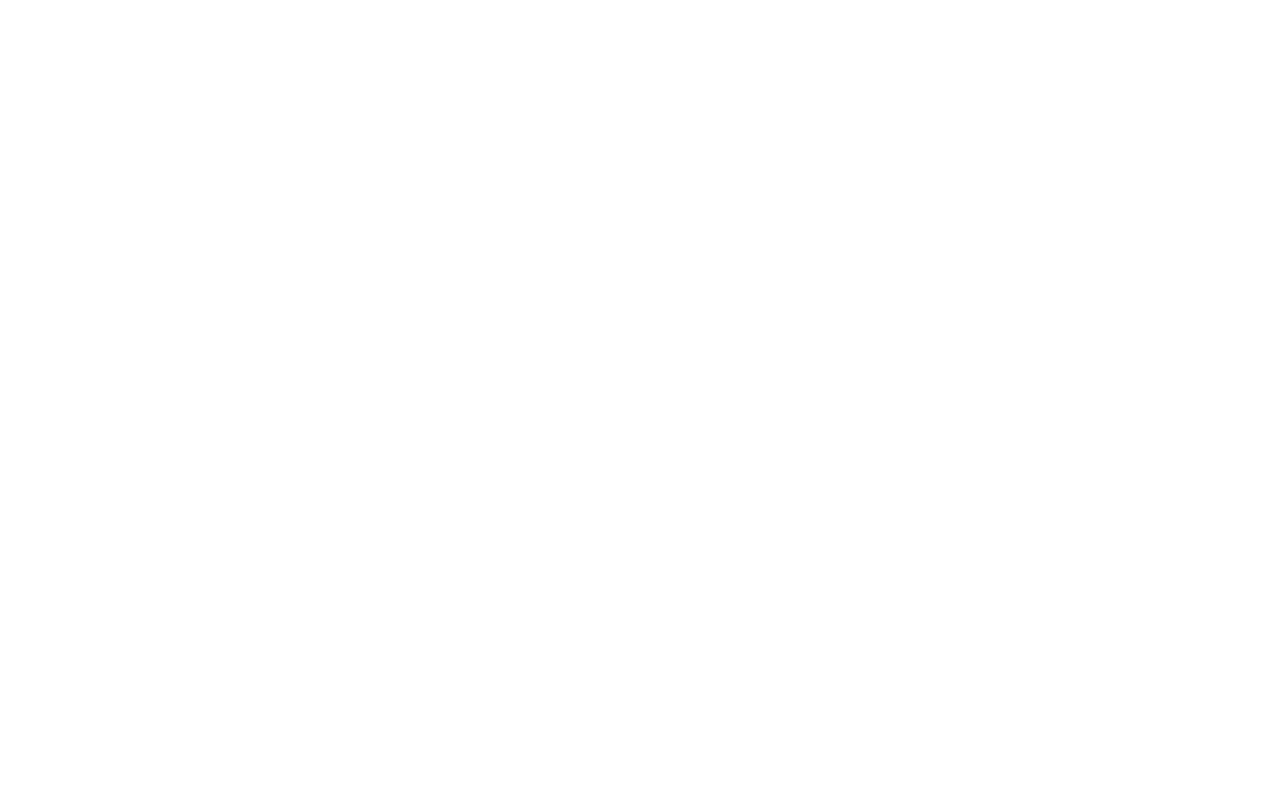
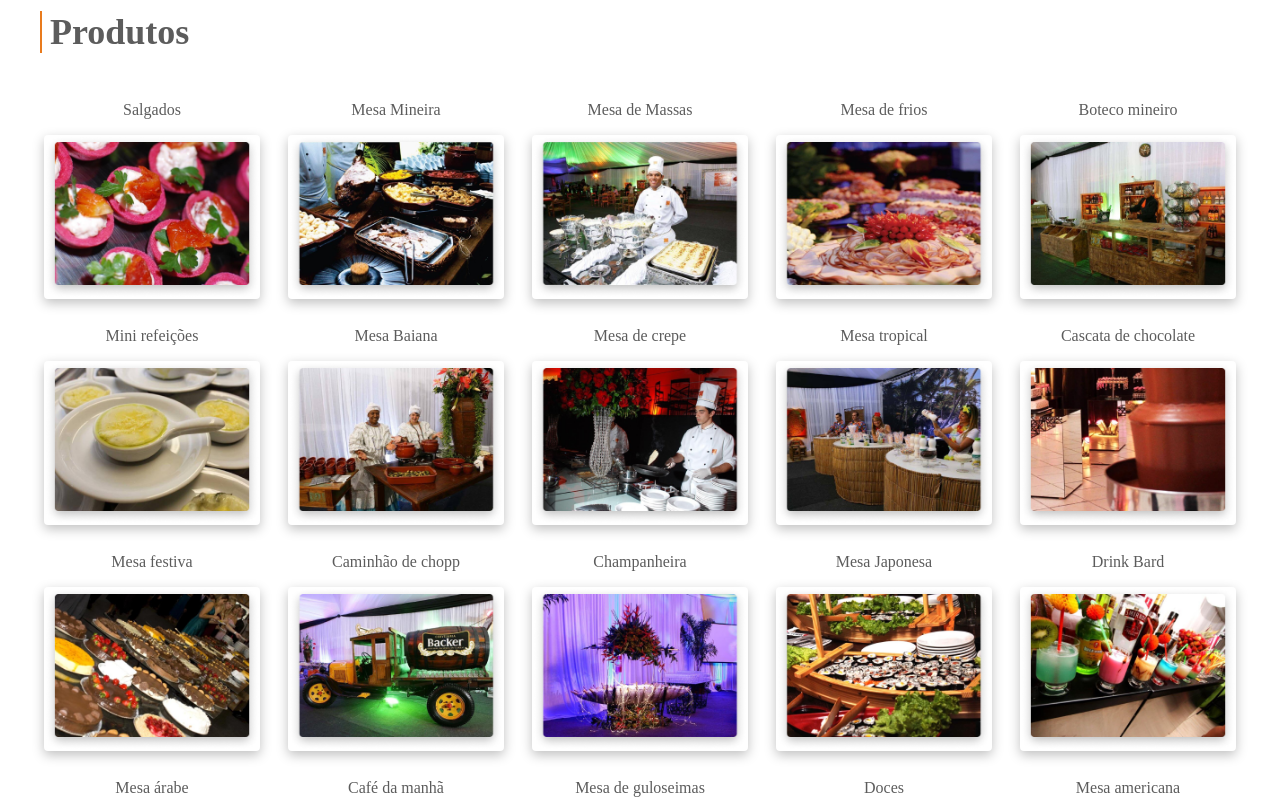
Before and after one commit to LucasMtss/guy-buffet, a React (Vite) app: page / in a window 1280 px wide. Shown: the part 1780-2580 px from the top of the page. Before the commit the page ends 1743 px from the top, so only its background shows below. Built offline with nearby package versions, Linux system fonts and the light colour scheme.

Commit message:
adicao das imagens

```diff
--- a/src/components/ProductCard/index.tsx
+++ b/src/components/ProductCard/index.tsx
@@ -1,17 +1,23 @@
 
-import  { Container, Name } from'./style.ts'
+import  { Container, Name, Image } from'./style.ts'
+
+interface IProps {
+    name: string;
+    img: string;
+
+}
 
 
 
 
-function ProductCard() {
+function ProductCard({name,img}:IProps) {
 
     return (
        <Container>
         <Name>
-
+            {name}
         </Name>
-        <Image src='' alt=''/>
+        <Image src={img} alt={name}/>
        </Container>
     )
 
--- /dev/null
+++ b/src/components/Products/index.tsx
@@ -0,0 +1,132 @@
+
+import  { Container} from'./style.ts'
+import salgados from "../../assets/products/salgados.png"
+import mesaMineira from "../../assets/products/mesa-mineira.png"
+import mesaDeMassas from "../../assets/products/mesa-de-massas.png"
+import mesaDeFrios from "../../assets/products/mesa-de-frios.png"
+import botecoMineiro from "../../assets/products/boteco-mineiro.png"
+import miniRefeicoes from "../../assets/products/mini-refeicoes.png"
+import mesaBaiana from "../../assets/products/mesa-baiana.png"
+import mesaDeCrepe from "../../assets/products/mesa-de-crepe.png"
+import mesaTropical from "../../assets/products/mesa-tropical.png"
+import cascataDeChocolate from "../../assets/products/cascata-de-chocolate.png"
+import mesaFestiva from "../../assets/products/mesa-festiva.png"
+import caminhaoDeChopp from "../../assets/products/caminhao-de-chopp.png"
+import champanheira from "../../assets/products/champanheira.png"
+import mesaJaponesa from "../../assets/products/mesa-japonesa.png"
+import drinkBar from "../../assets/products/drink-bar.png"
+import mesaArabe from "../../assets/products/mesa-arabe.png"
+import cafeDaManha from "../../assets/products/cafe-da-manha.png"
+import mesaDeGuloseimas from "../../assets/products/mesa-de-guloseimas.png"
+import mesaAmericana from "../../assets/products/mesa-americana.png"
+import doces from "../../assets/products/doces.png"
+import { useEffect, useState } from 'react'
+import ProductCard from '../ProductCard/index.tsx'
+
+interface ICard {
+    name: string;
+    img: string;
+}
+
+function Products() {
+    const [cards, setCards] = useState([] as ICard[])
+
+    useEffect(() => {
+        setCards([
+            {
+                name: 'Salgados',
+                img: salgados
+            },
+            {
+                name: 'Mesa Mineira',
+                img: mesaMineira
+            },
+            {
+                name: 'Mesa de Massas',
+                img: mesaDeMassas
+            },
+            {
+                name: 'Mesa de frios',
+                img: mesaDeFrios
+            },
+            {
+                name: 'Boteco mineiro',
+                img: botecoMineiro
+            },
+            {
+                name: 'Mini refeições',
+                img: miniRefeicoes
+            },
+            {
+                name: 'Mesa Baiana',
+                img: mesaBaiana
+            },
+            {
+                name: 'Mesa de crepe',
+                img: mesaDeCrepe
+            },
+            {
+                name: 'Mesa tropical',
+                img: mesaTropical
+            },
+            {
+                name: 'Cascata de chocolate',
+                img: cascataDeChocolate
+            },
+            {
+                name: 'Mesa festiva',
+                img: mesaFestiva
+            },
+            {
+                name: 'Caminhão de chopp',
+                img: caminhaoDeChopp
+            },
+            {
+                name: 'Champanheira',
+                img: champanheira
+            },
+            {
+                name: 'Mesa Japonesa',
+                img: mesaJaponesa
+            },
+            {
+                name: 'Drink Bard',
+                img: drinkBar
+            },
+            {
+                name: 'Mesa árabe',
+                img: mesaArabe
+            },
+            {
+                name: 'Café da manhã',
+                img: cafeDaManha
+            },
+            {
+                name: 'Mesa de guloseimas',
+                img: mesaDeGuloseimas
+            },
+            {
+                name: 'Doces',
+                img: doces
+            },
+            {
+                name: 'Mesa americana',
+                img: mesaAmericana
+            },
+        ])
+    }, []);
+
+    return (
+      <Container>
+        {
+            cards.map(card => {
+                return (
+                    <ProductCard name={card.name} img={card.img} />
+                )
+            })
+        }
+      </Container>
+    )
+}
+
+export default Products;
--- /dev/null
+++ b/src/components/Products/style.ts
@@ -0,0 +1,10 @@
+import { styled } from "styled-components";
+
+export const Container = styled.section`
+    width: 100%;
+    max-width: 1200px;
+    display: flex;
+    gap: 28px;
+    flex-wrap: wrap;
+    justify-content: center;
+`
--- a/src/pages/Home/index.tsx
+++ b/src/pages/Home/index.tsx
@@ -1,6 +1,7 @@
 import Banner from "../../components/Banner";
 import Header from "../../components/Header";
 import Navbar from "../../components/Navbar";
+import Products from "../../components/Products";
 import Title from "../../components/Title";
 import WhoWeAre from "../../components/WhoWeAre";
 import { Container, } from "./style";
@@ -13,6 +14,8 @@ function Home(){
         <Banner/>
         <Title text="Quem Somos"/>
         <WhoWeAre/>
+        <Title text="Produtos"/>
+        <Products/>
         </Container>
 
     )
```
